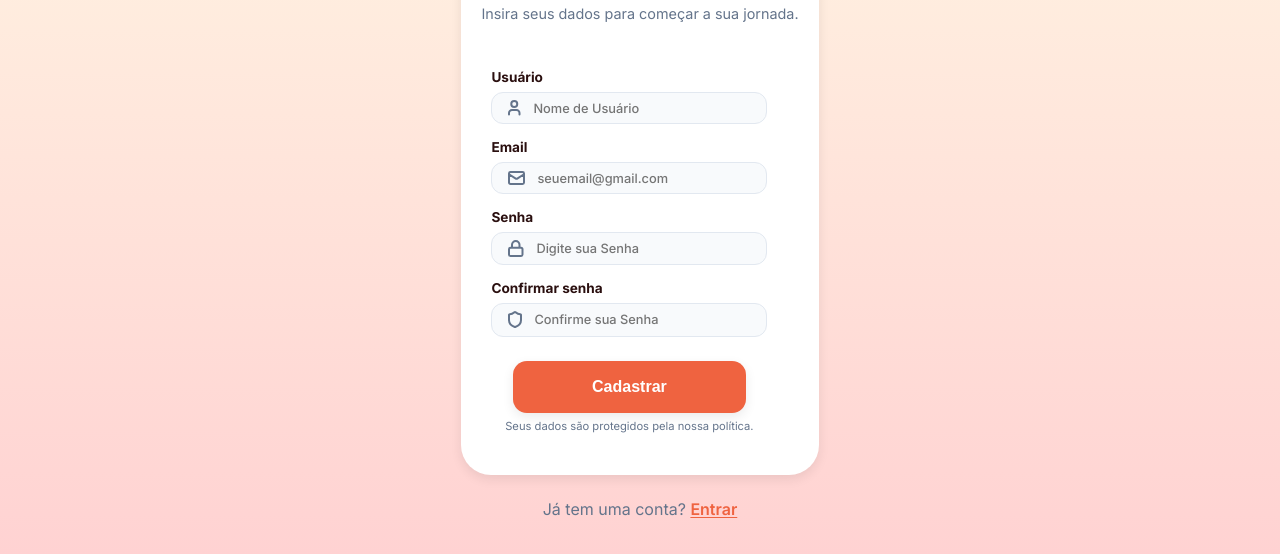
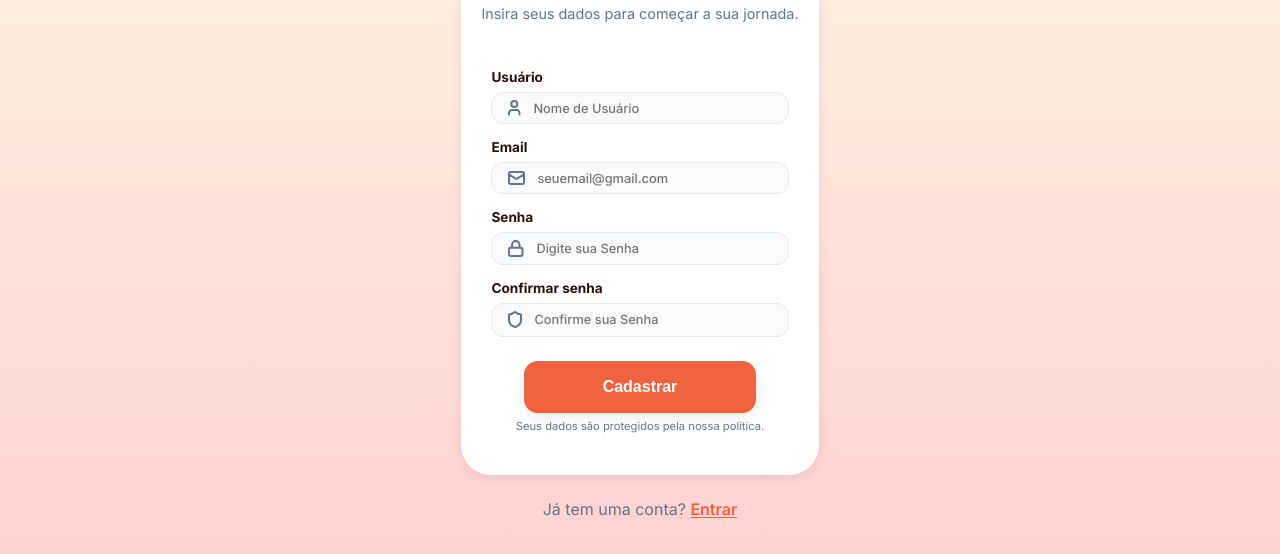
Before and after one commit to FellipeBarroso/Signup-Form, a plain HTML site: page index.html in a window 1280 px wide. Shown: the part 244-798 px from the top of the page. Drawn offline with Linux system fonts and the light colour scheme.

Commit message:
Correção de Alinhamento

```diff
--- a/CSS/style.css
+++ b/CSS/style.css
@@ -46,6 +46,7 @@ body {
     flex-direction: column;
     justify-content: center;
     align-items: center;
+
 }
 
 .logo {
@@ -89,7 +90,7 @@ body {
 .form-signup {
     display: flex;
     flex-direction: column;
-    max-width: 21rem;
+    max-width: 100%;
 }
 
 /* Cadastro */
```
